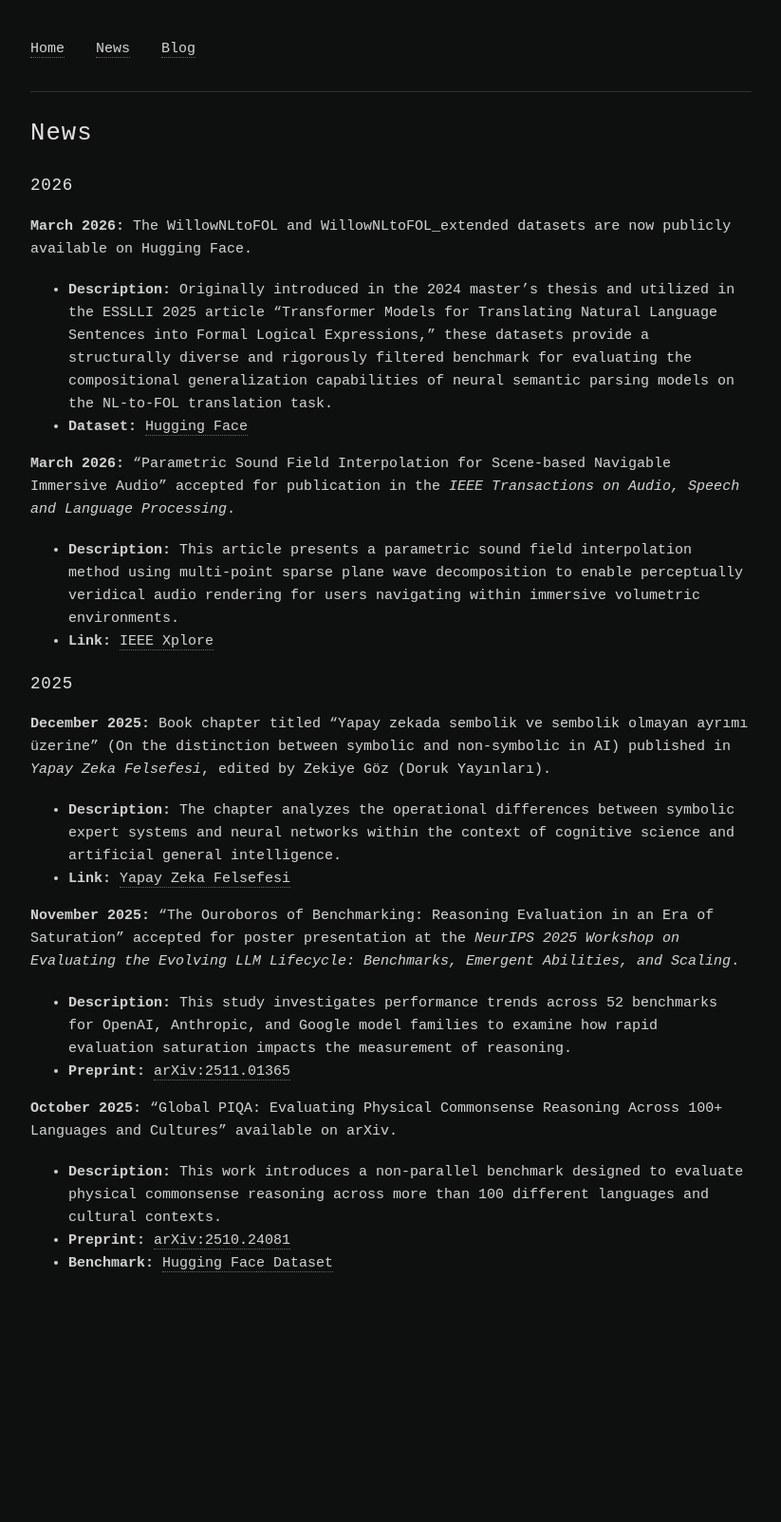
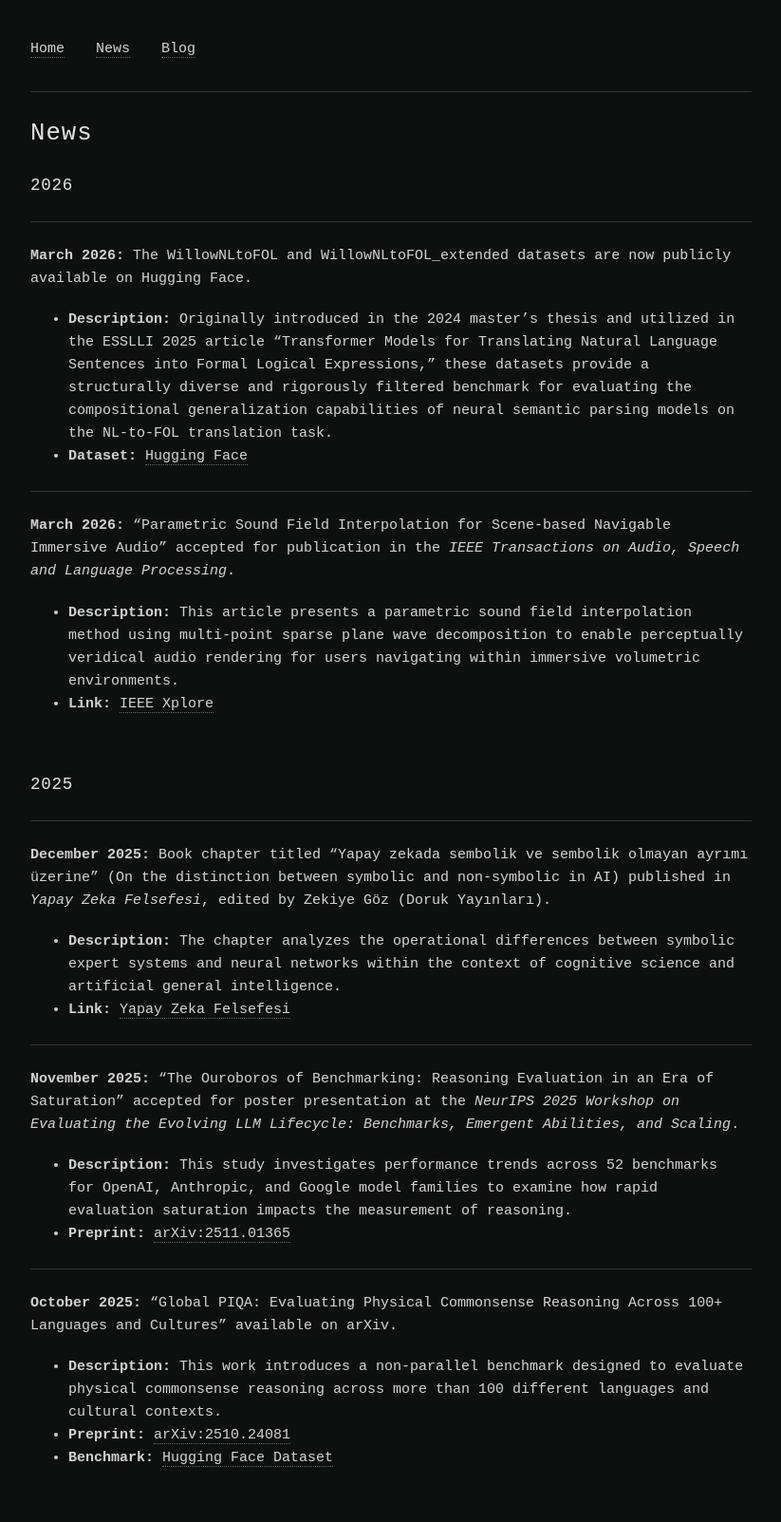
Before and after one commit to ieddeveci/ieddeveci.github.io, a Jekyll site: the page built from news.md, in a window 1280 px wide. Shown: the whole page at 95% size, without its empty margins (228-1051 px from the left). Built offline with Jekyll 4.4.1, drawn with Linux system fonts in a browser that asks for light colours; before the commit the page ends 1398 px from its top, so only the background shows below that.

Commit message:
Update news.md

```diff
--- a/news.md
+++ b/news.md
@@ -5,24 +5,34 @@ permalink: /news/
 ---
 
 ### 2026
+---
 
 **March 2026:** The `WillowNLtoFOL` and `WillowNLtoFOL_extended` datasets are now publicly available on Hugging Face.
 * **Description:** Originally introduced in the 2024 master's thesis and utilized in the ESSLLI 2025 article "Transformer Models for Translating Natural Language Sentences into Formal Logical Expressions," these datasets provide a structurally diverse and rigorously filtered benchmark for evaluating the compositional generalization capabilities of neural semantic parsing models on the NL-to-FOL translation task.
 * **Dataset:** [Hugging Face](https://huggingface.co/datasets/iedeveci/WillowNLtoFOL)
 
+---
+
 **March 2026:** "Parametric Sound Field Interpolation for Scene-based Navigable Immersive Audio" accepted for publication in the *IEEE Transactions on Audio, Speech and Language Processing*.
 * **Description:** This article presents a parametric sound field interpolation method using multi-point sparse plane wave decomposition to enable perceptually veridical audio rendering for users navigating within immersive volumetric environments.
 * **Link:** [IEEE Xplore](https://ieeexplore.ieee.org/abstract/document/11425806)
 
+<br>
+
 ### 2025
+---
 
 **December 2025:** Book chapter titled "Yapay zekada sembolik ve sembolik olmayan ayrımı üzerine" (On the distinction between symbolic and non-symbolic in AI) published in *Yapay Zeka Felsefesi*, edited by Zekiye Göz (Doruk Yayınları).
 * **Description:** The chapter analyzes the operational differences between symbolic expert systems and neural networks within the context of cognitive science and artificial general intelligence.
 * **Link:** [Yapay Zeka Felsefesi](https://www.dorukyayinlari.com/kitap/yapay-zeka-felsefesi-cbf)
 
+---
+
 **November 2025:** "The Ouroboros of Benchmarking: Reasoning Evaluation in an Era of Saturation" accepted for poster presentation at the *NeurIPS 2025 Workshop on Evaluating the Evolving LLM Lifecycle: Benchmarks, Emergent Abilities, and Scaling*.
 * **Description:** This study investigates performance trends across 52 benchmarks for OpenAI, Anthropic, and Google model families to examine how rapid evaluation saturation impacts the measurement of reasoning.
 * **Preprint:** [arXiv:2511.01365](https://arxiv.org/abs/2511.01365)
+
+---
 
 **October 2025:** "Global PIQA: Evaluating Physical Commonsense Reasoning Across 100+ Languages and Cultures" available on arXiv.
 * **Description:** This work introduces a non-parallel benchmark designed to evaluate physical commonsense reasoning across more than 100 different languages and cultural contexts.
```
